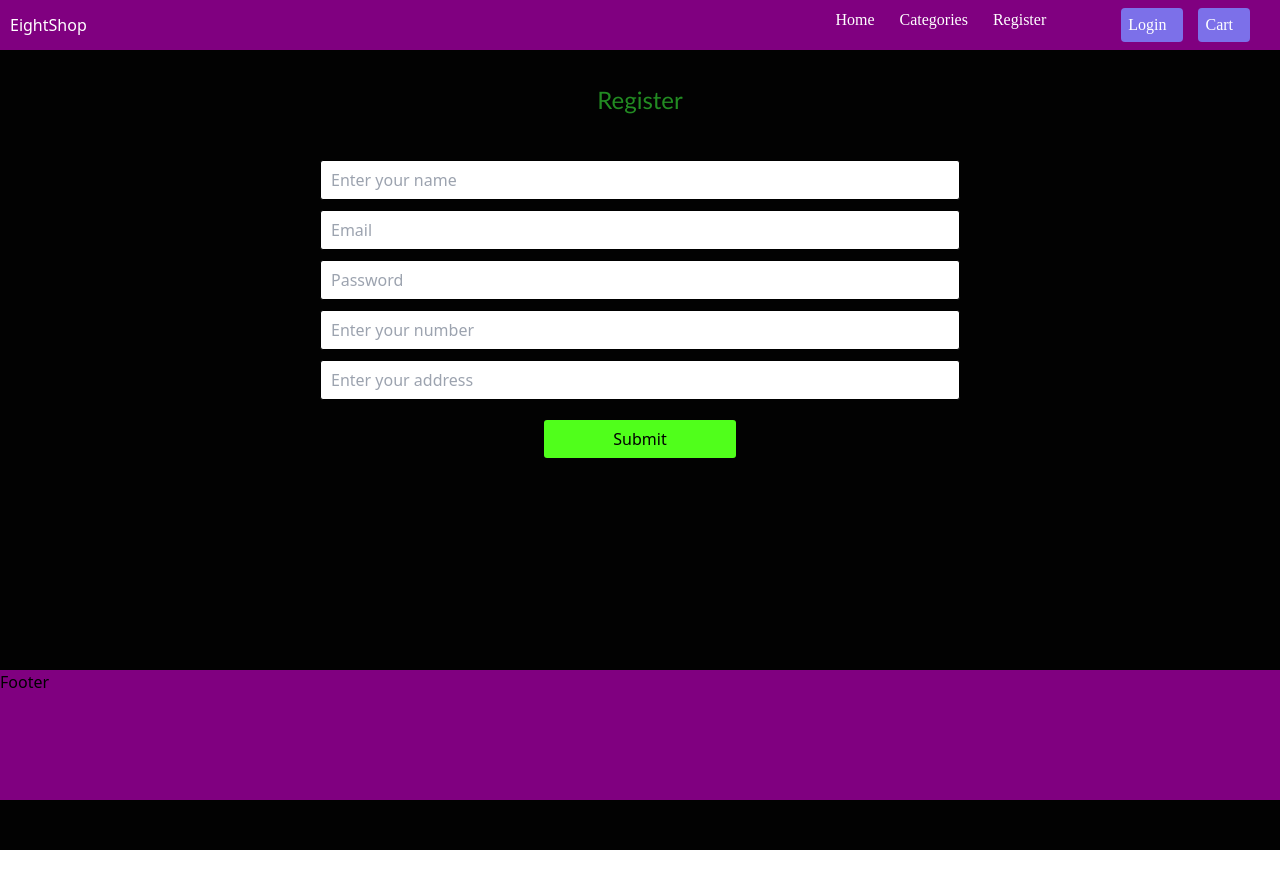
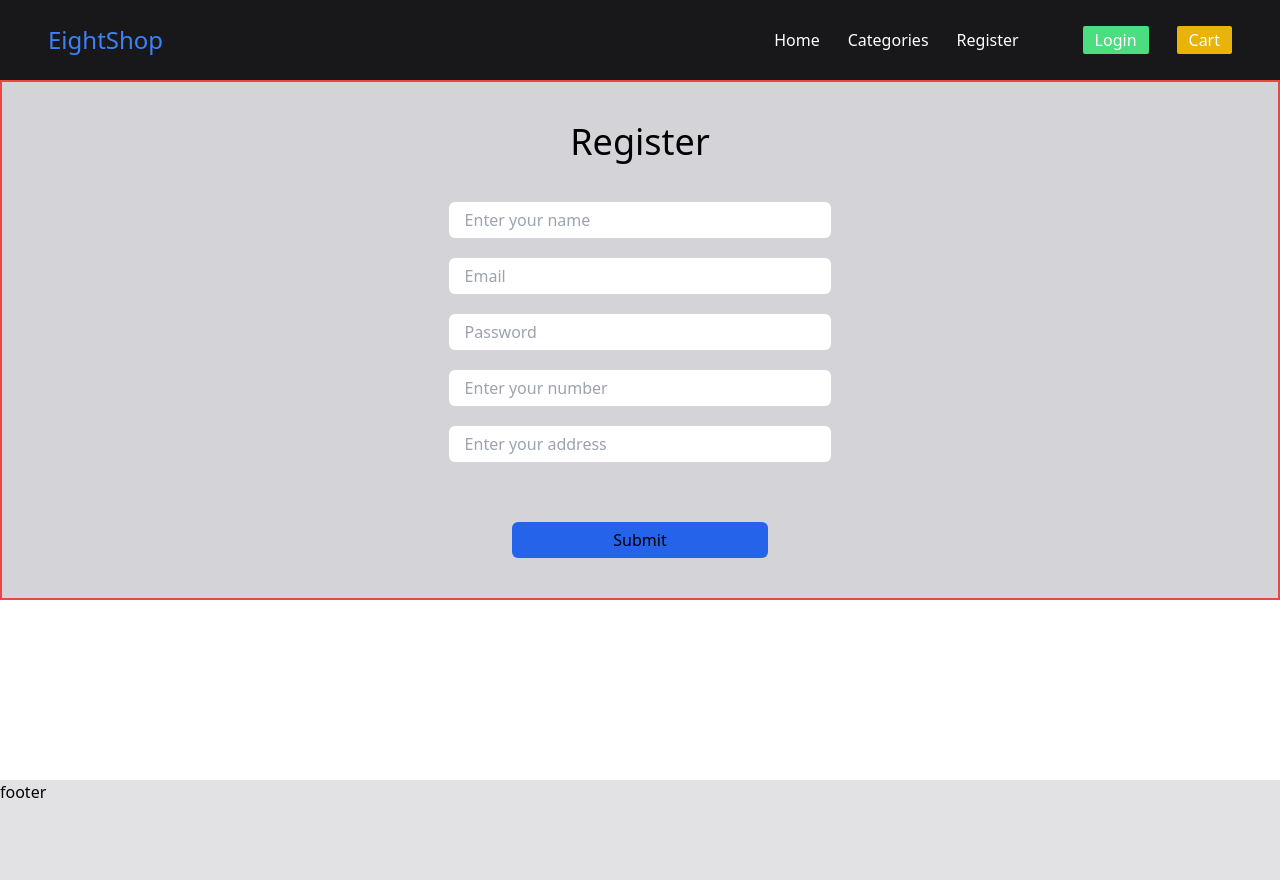
Before and after one commit to rahulsr-ai/Mern, a React (Create React App) app in the folder client/: page /register in a window 1280 px wide. Before the commit the page ends 850 px from the top, so only its background shows below. Built offline with nearby package versions, Linux system fonts and the light colour scheme.

Commit message:
display form data into homepage

```diff
--- a/client/src/App.js
+++ b/client/src/App.js
@@ -16,11 +16,11 @@ import Login from './components/pages/login'
 
 const App = () => {
   return (
-    <div>
+    <div className='min-h-screen w-full p-0 m-0 relative '>
 
       <BrowserRouter>
-        <Header />
-        {/* <Header01></Header01> */}
+        <Header01></Header01>
+        {/* <Header /> */}
         <Routes>
 
           <Route path="/" element={<Homepage />} />
@@ -31,8 +31,8 @@ const App = () => {
 
         </Routes>
       </BrowserRouter>
-      <Footer/>
-      {/* <Footer01 /> */}
+      {/* <Footer/>  */}
+      <Footer01 />
 
 
     </div>
--- a/client/src/components/Header01.js
+++ b/client/src/components/Header01.js
@@ -3,19 +3,18 @@ import { Link, NavLink } from 'react-router-dom'
 
 const Header01 = () => {
     return (
-
-            <nav className='w-full h-[60px] flex justify-between px-10 items-center gap-10 bg-zinc-900 text-white border '>
+            <nav className='w-full h-[80px] flex justify-between px-10 items-center gap-10 bg-zinc-900 text-white '>
 
                 <div className='logo  p-2 text-2xl text-blue-500  '> EightShop </div>
 
                 <div className='flex items-center  p-2 gap-7 '>
 
-                    <Link> Home </Link>
-                    <Link> Categories </Link>
-                    <Link> Register </Link>
+                    <Link to="/"> Home </Link>
+                    <Link to="/*"> Categories </Link>
+                    <Link to="/register"> Register </Link>
 
-                    <button className='ml-9 px-3 py-[2px] rounded-sm bg-green-400'>   <Link> Login </Link> </button>
-                    <button className='px-3 py-[2px] rounded-sm bg-yellow-500'>   <Link> Cart </Link>  </button>
+                    <button className='ml-9 px-3 py-[2px] rounded-sm bg-green-400'>   <Link to="/login"> Login </Link> </button>
+                    <button className='px-3 py-[2px] rounded-sm bg-yellow-500'>   <Link to="/*"> Cart </Link>  </button>
 
                 </div>
 
--- a/client/src/components/pages/Homepage.js
+++ b/client/src/components/pages/Homepage.js
@@ -1,8 +1,18 @@
 import React from 'react'
+import { useAuth } from '../../context/auth'
 
 const Homepage = () => {
+  const [auth, setAuth] = useAuth()
+
+
   return (
-    <div>Homepage</div>
+    <div className='min-h-screen w-full bg-zinc-300 text-black p-10'>
+      home pages
+      <pre>
+        {JSON.stringify(auth, null, 4)}
+
+      </pre>
+    </div>
   )
 }
 
--- a/client/src/components/pages/Register.js
+++ b/client/src/components/pages/Register.js
@@ -1,5 +1,5 @@
 import React, { useState } from 'react'
-import "./register.css"
+// import "./register.css"
 // import { toast } from 'react-toastify';
 import { toast } from 'react-hot-toast';
 import axios from 'axios'
@@ -36,14 +36,14 @@ const RegisterForm = () => {
     return (
 
 
-        <div className='formdiv '>
+        <div className='formdiv min-h-screen '>
 
             <form onSubmit={submithandle}  className='registerForm flex flex-col gap-5 w-full justify-center items-center
-    h-full  py-10'>
+           py-10 h-full border-2 border-red-500 text-black bg-zinc-300'>
 
-                <h1 className='text-4xl title'> Register  </h1>
+                <h1 className='text-4xl title text-black'> Register  </h1>
 
-                <input className='nameInput px-4 max-w-[50%] py-2 rounded-md outline-none bg-snow-200 mt-[20px]'
+                <input className='nameInput px-4 min-w-[30%] py-1.5 rounded-md outline-none bg-snow-200 mt-[20px]'
                     value={name}
                     required name="name" placeholder='Enter your name' type="text"
                     onChange={(e) => {
@@ -51,31 +51,31 @@ const RegisterForm = () => {
                     }}
                 />
 
-                <input className='px-4 max-w-[50%] py-2 rounded-md outline-none bg-snow-200 ' required name="email" placeholder='Email' type="email" value={email}
+                <input className='px-4 min-w-[30%] py-1.5 rounded-md outline-none bg-snow-200 ' required name="email" placeholder='Email' type="email" value={email}
                     onChange={(e) => {
                         setEmail(e.target.value.trim())
                     }}
                 />
 
-                <input className='px-4 max-w-[50%] py-2 rounded-md outline-none bg-snow-200 ' required name="password" placeholder='Password' type="password" value={password}
+                <input className='px-4 min-w-[30%] py-1.5 rounded-md outline-none bg-snow-200 ' required name="password" placeholder='Password' type="password" value={password}
                     onChange={(e) => {
                         setPassword(e.target.value.trim())
                     }}
                 />
 
-                <input className='px-4 max-w-[50%] py-2 rounded-md outline-none bg-snow-200 ' required name="number" placeholder='Enter your number' type="text" value={phone}
+                <input className='px-4 min-w-[30%] py-1.5 rounded-md outline-none bg-snow-200 ' required name="number" placeholder='Enter your number' type="text" value={phone}
                     onChange={(e) => {
                         setPhone(e.target.value.trim())
                     }}
                 />
 
-                <input className='px-4 max-w-[50%] py-2 rounded-md outline-none bg-snow-200 ' required name="address" placeholder='Enter your address' type="text" value={address}
+                <input className='px-4 min-w-[30%] py-1.5 rounded-md outline-none bg-snow-200 ' required name="address" placeholder='Enter your address' type="text" value={address}
                     onChange={(e) => {
                         setaddress(e.target.value.trim())
                     }}
                 />
 
-                <input type='submit' value="Submit" className='submitBtn px-5 max-w-[20%] py-2 rounded-md' />
+                <input type='submit' value="Submit" className='submitBtn mt-10 px-5 min-w-[20%] py-1.5 rounded-md bg-blue-600' />
 
             </form>
 
--- a/client/src/components/pages/footer01.js
+++ b/client/src/components/pages/footer01.js
@@ -2,9 +2,9 @@ import React from 'react'
 
 const Footer01 = () => {
   return (
-      <div className='footer absolute bottom-0 bg-zinc-500/20 w-full min-h-[100px]'>
-     <h1>  footer </h1>
-      </div>
+    <div className='footer absolute bottom-0 bg-zinc-500/20 w-full min-h-[100px]'>
+      <h1>  footer </h1>
+    </div>
   )
 }
 
--- a/client/src/components/pages/login.js
+++ b/client/src/components/pages/login.js
@@ -4,12 +4,17 @@ import { useNavigate } from 'react-router-dom';
 // import { toast } from 'react-toastify';
 
 import toast from 'react-hot-toast';
+import { useAuth } from '../../context/auth';
 
 
 const Login = () => {
+
     const Navigate = useNavigate()
+    const [auth, setAuth] = useAuth()
     const [email, setEmail] = useState("")
     const [password, setPassword] = useState("")
+
+
 
     const handleSubmit = async (e) => {
         e.preventDefault();
@@ -18,7 +23,18 @@ const Login = () => {
             const response = await axios.post("/api/v1/auth/login", { email, password });
             toast.success("form submitted successfully through react toaster ")
 
+
+
+
             if (response.data.success) {
+                setAuth({
+                    // ...auth,
+                    user: response.data.user,
+                    token: response.data.token,
+                });
+
+
+                console.log(auth.user,auth.token)
                 Navigate("/")
             }
 
--- /dev/null
+++ b/client/src/context/auth.js
@@ -0,0 +1,59 @@
+// import { useState,useContext,createContext } from "react";
+
+
+// const AuthContext=createContext()
+
+
+
+
+// const AuthProvider=({Children})=>{
+//     const[auth,setAuth]=useState({
+//         user:null,
+//         token:null,
+//     })
+
+// return(
+//     <AuthContext.Provider value={[auth,setAuth]}>
+//         {Children}
+//     </AuthContext.Provider>
+// )
+// }
+
+// const useAuth = () => {
+//     return useContext(AuthContext);
+// };
+
+
+// export {AuthProvider,useAuth}
+
+
+import React, { useState, useContext, createContext } from "react";
+
+// Create the Auth Context
+const AuthContext = createContext();
+
+// Auth Provider component
+const AuthProvider = ({ children }) => {
+    const [auth, setAuth] = useState({
+        user: null,
+        token: null, // Initialize token to null or provide a default value
+    });
+    const [data, setData] = useState([
+
+    ]
+
+    )
+
+    return (
+        <AuthContext.Provider value={[auth, setAuth, data, setData]}>
+            {children} {/* Use children prop here */}
+        </AuthContext.Provider>
+    );
+};
+
+// Custom hook to use auth context
+const useAuth = () => {
+    return useContext(AuthContext);
+};
+
+export { AuthProvider, useAuth };
--- a/client/src/index.js
+++ b/client/src/index.js
@@ -1,18 +1,21 @@
 import React from 'react';
 import ReactDOM from 'react-dom/client';
 import { ToastContainer } from 'react-toastify';
-  import 'react-toastify/dist/ReactToastify.css';
+import 'react-toastify/dist/ReactToastify.css';
 import App from './App';
-import {Toaster} from 'react-hot-toast';
+import { Toaster } from 'react-hot-toast';
+import { AuthProvider } from './context/auth';
 
 const root = ReactDOM.createRoot(document.getElementById('root'));
 root.render(
 
   // <React.StrictMode>
   <>
-    <App />
-    <Toaster/>
-    <ToastContainer/>
+    <AuthProvider>
+      <App />
+      <Toaster />
+      <ToastContainer />
+    </AuthProvider>
   </>
   // </React.StrictMode>
 );
```
Also changed, not shown: 1 other file (tests, documents, lock files or other folders). Lines whose indentation alone changed are shown as unchanged.
